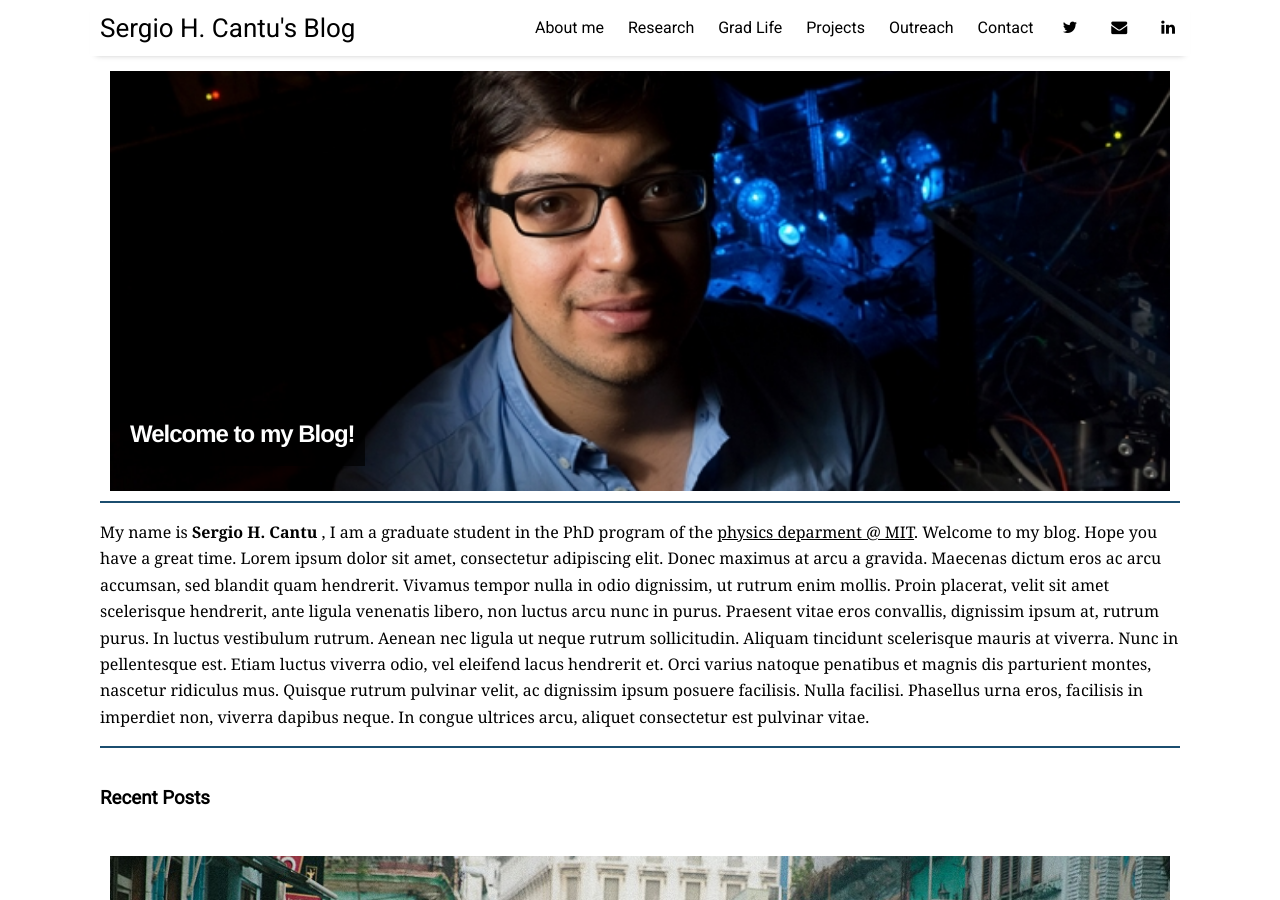
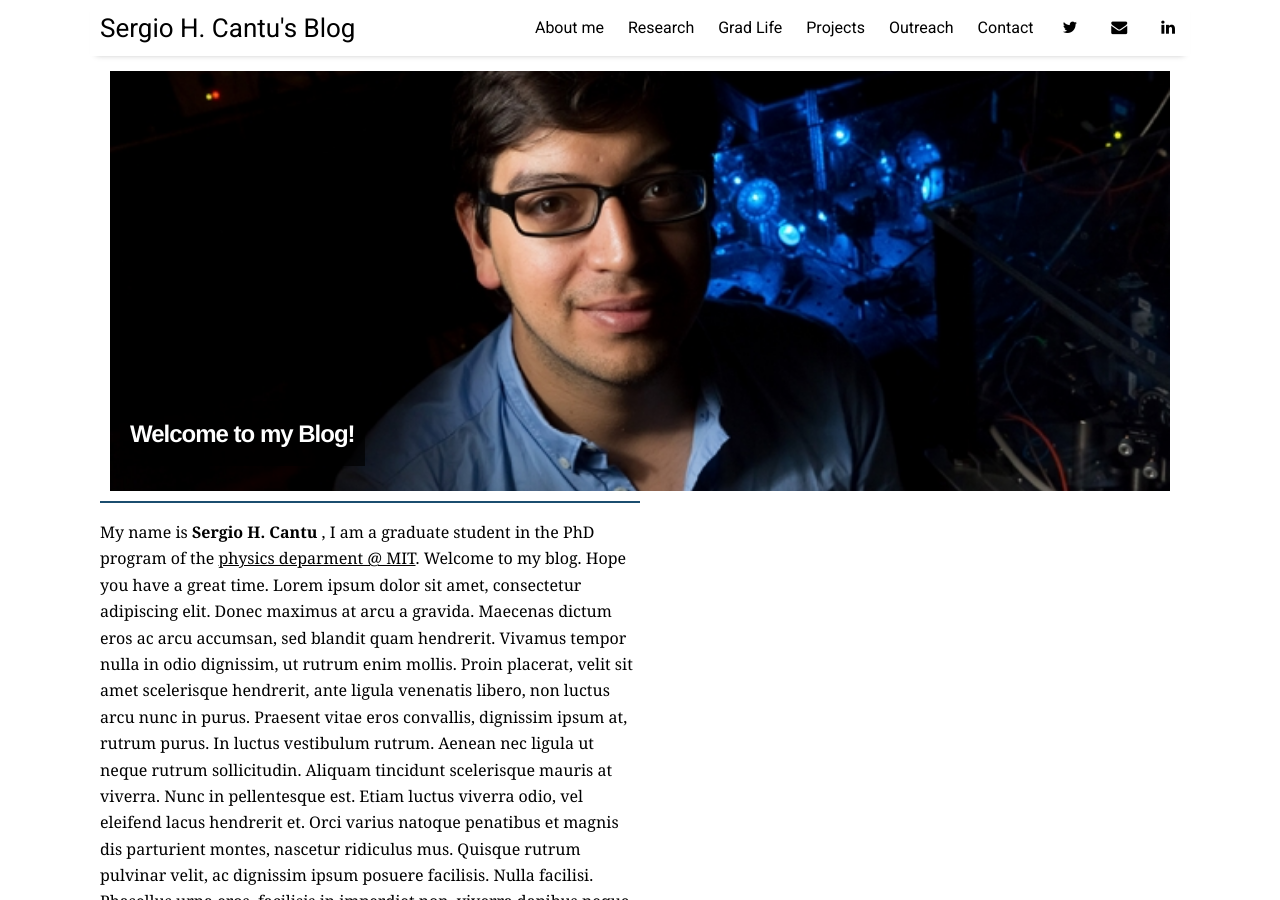
Before and after one commit to ChekHub/chekhub.github.io, a Jekyll site: the page built from index.html, in a window 1280 px wide and 900 px high. Built offline with Jekyll 4.4.1, drawn with Linux system fonts in a browser that asks for light colours; nearby versions of some CDN libraries; the list of posts is cut into pages by our own code.

Commit message:
Update home.html

```diff
--- a/_layouts/home.html
+++ b/_layouts/home.html
@@ -11,7 +11,7 @@ title: Home
 <article>
 
 
-<table cellspacing="0" cellpadding="0" border="0" width="100%">
+<table cellspacing="0" cellpadding="0" border="0" width="50%">
   <tr>
       <td align="left">
         <hr color="#1B4D6F" size="2">
```
